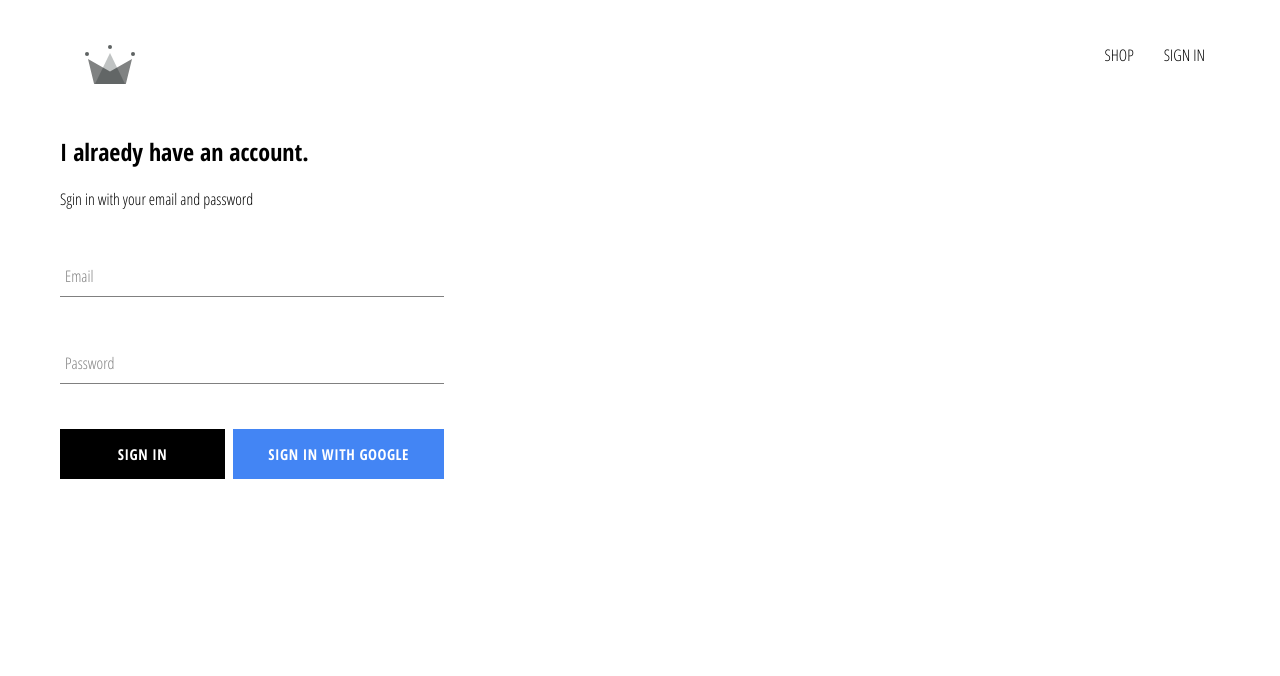
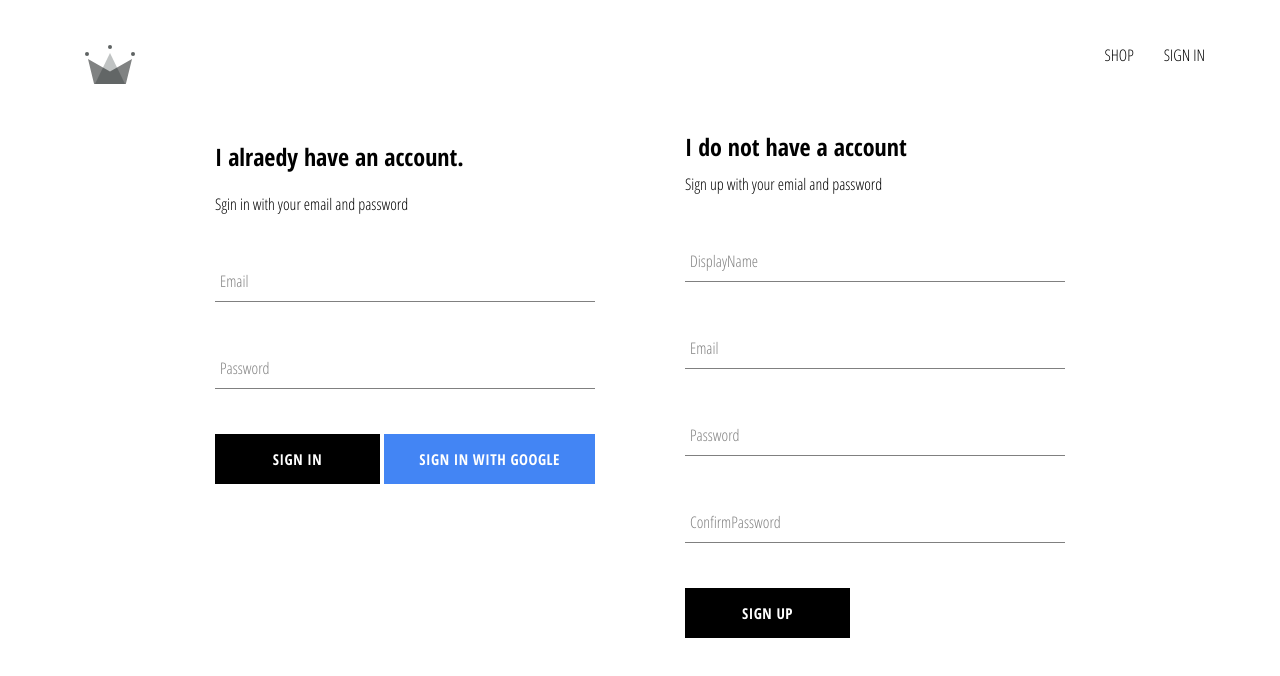
Before and after one commit to ashes-dev/crown, a React (Create React App) app: page /signin in a window 1280 px wide. Shown: the top 676 px of the page. Built offline with nearby package versions, Linux system fonts and the light colour scheme; no server answers.

Commit message:
signup with email pass and login

```diff
--- a/src/App.js
+++ b/src/App.js
@@ -4,7 +4,7 @@
 import { Switch, Route } from 'react-router-dom'
 
 // firebase
-import { auth, craeteUserProfileDocument } from './firebase/firebase.utils'
+import { auth, createUserProfileDocument } from './firebase/firebase.utils'
 
 // components
 import HomePage from './pages/homepage/homepage.component'
@@ -24,7 +24,7 @@
   componentDidMount() {
     this.unSubscribeFromAuth = auth.onAuthStateChanged(async userAuth => {
       if(userAuth) {
-        const userRef = await craeteUserProfileDocument(userAuth)
+        const userRef = await createUserProfileDocument(userAuth)
         userRef.onSnapshot(snapShot => {
           this.setState({
             currentUser: { id: snapShot.uid, ...snapShot.data() }
--- a/src/components/sign-in/sign-in.component.js
+++ b/src/components/sign-in/sign-in.component.js
@@ -2,7 +2,7 @@
 import './sign-in.styles.scss'
 
 // firebase
-import { SignInWithGoogle } from '../../firebase/firebase.utils'
+import { SignInWithGoogle, auth } from '../../firebase/firebase.utils'
 
 // components
 import FormInput from '../form-input/form-input.component'
@@ -14,9 +14,15 @@
         this.state = { email: '', password: '' }
     }
 
-    handleSubmit = evt => {
+    handleSubmit = async evt => {
         evt.preventDefault()
-        this.setState({ email: '', password: '' })
+        const { email, password } = this.state
+        try {
+            await auth.signInWithEmailAndPassword(email, password)
+            this.setState({ email: '', password: '' })
+        } catch (err) {
+            console.error(err)
+        }
     }
 
     handleChange = evt => {
@@ -33,8 +39,7 @@
 
                 <form onSubmit={this.handleSubmit}>
 
-                    <FormInput name='email' label='Email' value={this.state.email} type='email' required handleChange={this.handleChange} />
-
+                    <FormInput name='email'    label='Email'    value={this.state.email}    type='email'    required handleChange={this.handleChange} />
                     <FormInput name='password' label='Password' value={this.state.password} type='password' required handleChange={this.handleChange} />
 
                     <div className='buttons'>
--- a/src/components/sign-in/sign-in.styles.scss
+++ b/src/components/sign-in/sign-in.styles.scss
@@ -1,5 +1,5 @@
 .sign-in {
-    width: 30vw;
+    width: 380px;
     display: flex;
     flex-direction: column;
 
--- /dev/null
+++ b/src/components/sign-up/sign-up.component.js
@@ -0,0 +1,70 @@
+import React from 'react'
+import './sign-up.styles.scss'
+
+// firebase
+import { auth, createUserProfileDocument } from '../../firebase/firebase.utils'
+
+// compoenents
+import FormInput from '../form-input/form-input.component'
+import CustomButton from '../custon-button/custon-button.component'
+
+class SignUp extends React.Component {
+    constructor(props) {
+        super(props)
+        this.state = {
+            displayName: '',
+            email: '',
+            password: '',
+            confirmPassword: ''
+        }
+    }
+
+    handleSubmit = async evt => {
+        evt.preventDefault()
+        const { displayName, email, password, confirmPassword } = this.state
+
+        if(password !== confirmPassword) {
+            alert('Passwords dont match.')
+            return
+        }
+
+        try {
+            const { user } = await auth.createUserWithEmailAndPassword(email, password)
+            await createUserProfileDocument(user, { displayName })
+            this.setState({
+                displayName: '',
+                email: '',
+                password: '',
+                confirmPassword: ''
+            })
+        } catch (err) {
+            console.error(err)
+        }
+
+    }
+
+    handleChange = evt => {
+        const { name, value } = evt.target
+        this.setState({ [name]: value })
+    }
+
+    render() {
+        const { displayName, email, password, confirmPassword } = this.state
+        return (
+            <div className='sign-up'>
+                <h2 className='title'>I do not have a account</h2>
+                <span>Sign up with your emial and password</span>
+                <form className='sign-up-form' onSubmit={this.handleSubmit}>
+                    <FormInput value={displayName}     handleChange={this.handleChange} name='displayName'     type='text'     required label='DisplayName' />
+                    <FormInput value={email}           handleChange={this.handleChange} name='email'           type='email'    required label='Email' />
+                    <FormInput value={password}        handleChange={this.handleChange} name='password'        type='password' required label='Password' />
+                    <FormInput value={confirmPassword} handleChange={this.handleChange} name='confirmPassword' type='password' required label='ConfirmPassword' />
+
+                    <CustomButton type='submit'>SIGN UP</CustomButton>
+                </form>
+            </div>
+        )
+    }
+}
+
+export default SignUp
--- /dev/null
+++ b/src/components/sign-up/sign-up.styles.scss
@@ -0,0 +1,9 @@
+.sign-up {
+  display: flex;
+  flex-direction: column;
+  width: 380px;
+
+  .title {
+    margin: 10px 0;
+  }
+}
--- a/src/firebase/firebase.utils.js
+++ b/src/firebase/firebase.utils.js
@@ -24,7 +24,7 @@
 export const SignInWithGoogle = () => auth.signInWithPopup(provider)
 
 // storing user profile
-export const craeteUserProfileDocument = async (userAuth, additionalData) => {
+export const createUserProfileDocument = async (userAuth, additionalData) => {
     if(!userAuth) return
 
     const userRef = firestore.doc(`users/${userAuth.uid}`)
@@ -38,7 +38,8 @@
             await userRef.set({
                 displayName,
                 email,
-                createdAt
+                createdAt,
+                ...additionalData
             })
         } catch (err) {
             console.error(err)
--- a/src/pages/sign-in-sign-up/sign-in-sign-up.component.js
+++ b/src/pages/sign-in-sign-up/sign-in-sign-up.component.js
@@ -3,10 +3,12 @@
 
 // components
 import SignIn from '../../components/sign-in/sign-in.component'
+import SignUp from '../../components/sign-up/sign-up.component'
 
 const SignInSignUp = () => (
     <div className='sign-in-and-sign-up'>
         <SignIn />
+        <SignUp />
     </div>
 )
 
--- a/src/pages/sign-in-sign-up/sign-in-sign-up.styles.scss
+++ b/src/pages/sign-in-sign-up/sign-in-sign-up.styles.scss
@@ -0,0 +1,6 @@
+.sign-in-and-sign-up {
+    width: 850px;
+    display: flex;
+    justify-content: space-between;
+    margin: 30px auto;
+}
```
